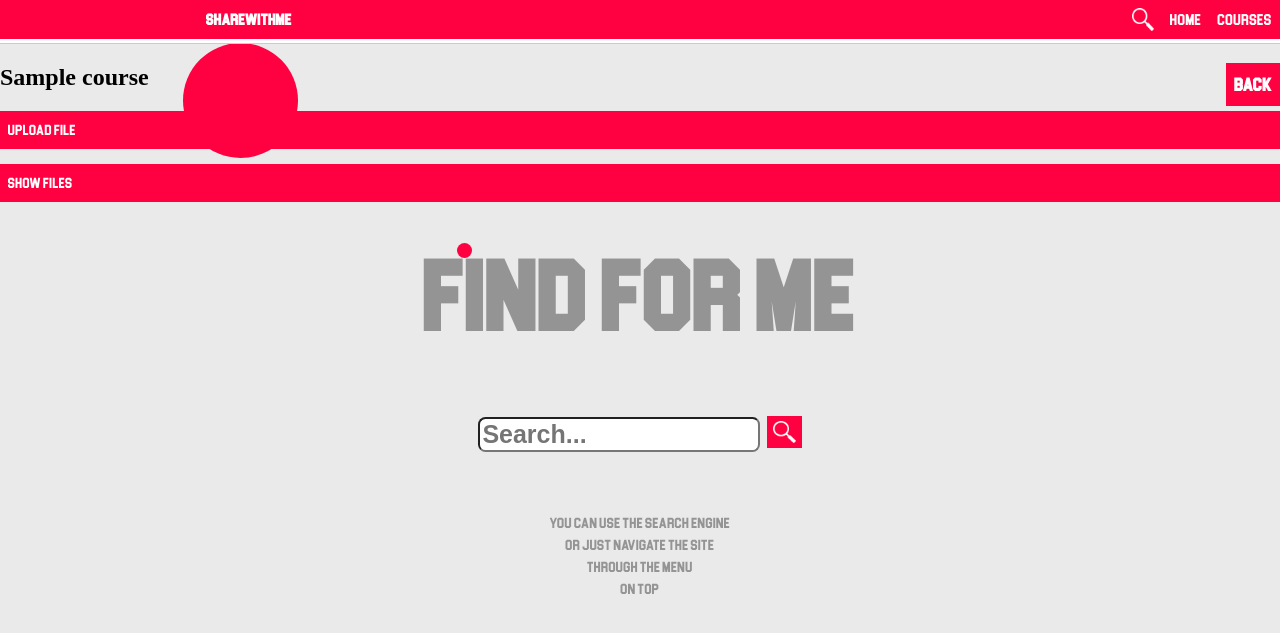
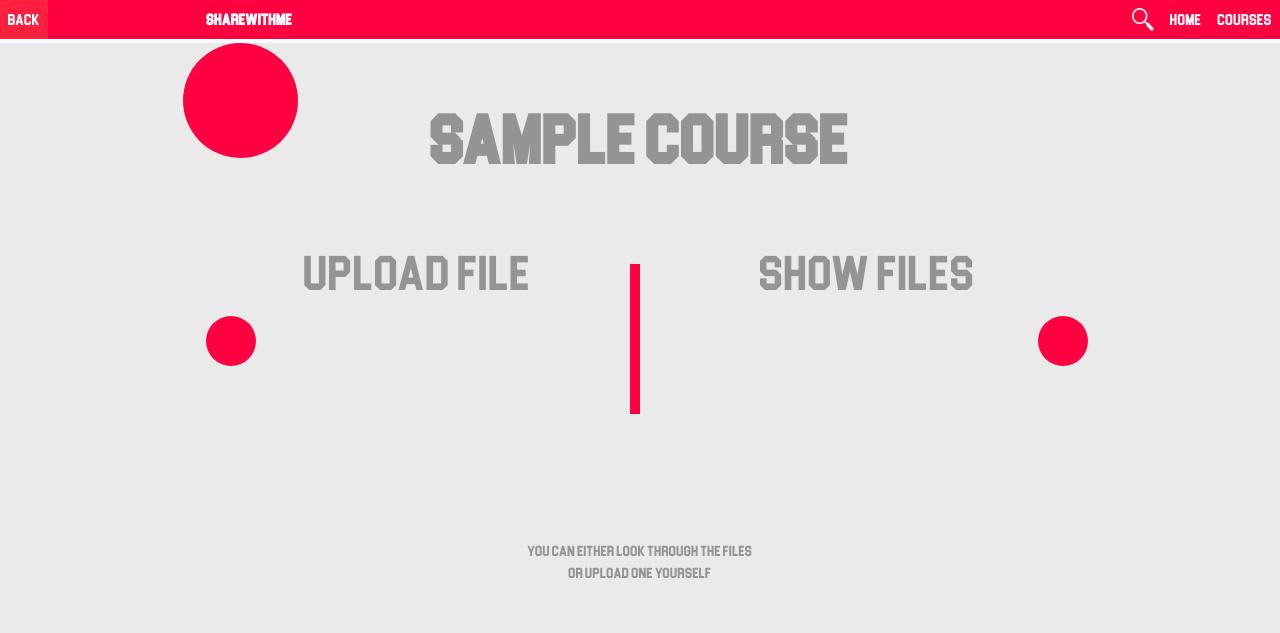
Before and after one commit to hpmalinova/Share-with-me, a Django app: a page that uses share_with_me/drive/templates/images/base.html in a window 1280 px wide. Shown: the top 633 px of the page. Run offline with Django 3.2, Linux system fonts and the light colour scheme; tables that the repository leaves empty hold one stand-in row (values such as "Sample post").

Commit message:
Added Final CSS

```diff
--- a/share_with_me/drive/models.py
+++ b/share_with_me/drive/models.py
@@ -24,7 +24,7 @@ class Image(models.Model):
     created_at = models.DateTimeField(auto_now_add=True)
     description = models.TextField(blank=True)
     course_path = models.ForeignKey(Courses, to_field='path', on_delete=models.CASCADE)
-    image = models.ImageField(default='static/default_img.jpg', upload_to=content_file_name)
+    image = models.ImageField(default='static/default_img.png', upload_to=content_file_name)
     file = models.FileField(upload_to=content_file_name, blank=True, null=True)
 
     def image_tag(self):
--- a/share_with_me/drive/static/drive/base_style.css
+++ b/share_with_me/drive/static/drive/style.css
@@ -65,39 +65,55 @@
     text-align: center;
 }
 
-/* ul */
+.welcome button {
+    width: 6em;
+    height: 100%;
+    background-color: #ff0040;
+    font-size: 50px;
+    font-family: blockletter;
+    color: white;
+    border: none;
+}
 
-ul {
+.welcome button:hover span {
+    display: none;
+}
+
+.welcome button:hover:before {
+    content: "ENTER";
+}
+
+.welcome a {
+    display: block;
+    font-family: 'blockletter';
+    text-decoration: none;
+    padding: 8px;
+    background-color: #ff0040;
+    color: white;
+}
+
+
+.menu ul {
   list-style-type: none;
   margin: 0;
   padding: 0;
   overflow: hidden;
   background-color: #ff0040;
   border-bottom: 4px solid white;
+  position:relative;
+  z-index: 5;
 }
 
-/* ul */
-
-/* li a:hover; */
-
-li a:hover {
+.menu li a:hover {
   background-color: #ff2040;
   display: block;
 }
 
-/* li a */
-
-/* li */
-
-li {
+.menu li {
   float: right;
 }
 
-/* li */
-
-/* a */
-
-a {
+.menu a {
     display: block;
     font-family: 'blockletter';
     text-decoration: none;
@@ -105,28 +121,83 @@ a {
     background-color: #ff0040;
 }
 
-a:link {
+.menu a:link {
     color: white;
     background-color: #ff0040;
 }
 
-a:visited {
+.menu a:visited {
   color: white;
   background-color: #ff0040;
 }
 
-/* a */
-
-h1 {
+.menu h1 {
     display: inline;
     text-align: center;
     color: white;
 }
 
-p {
+.menu p {
   font-size: 15px;
   color: #949494;
   font-family: 'blockletter';
+}
+
+/* COURSES */
+
+.courses a {
+    display: inline;
+    font-family: 'blockletter';
+    text-decoration: none;
+    padding: 8px;
+}
+
+.courses a:link {
+  color: #949494;
+}
+
+.courses a:visited {
+  color: #949494;
+}
+
+.courses li {
+  text-align: center;
+}
+
+.courses ul {
+  list-style-type: none;
+  margin: 0;
+  padding: 0;
+  color: #949494;
+  position:relative;
+  font-size: 50px;
+}
+
+.courses h1 {
+  font-family: 'blockletter';
+  font-size: 70px;
+  text-decoration: none;
+  text-align: center;
+  color: #949494;
+}
+
+.courses p {
+  font-size: 15px;
+  color: #949494;
+  font-family: 'blockletter';
+}
+
+.rectangle {
+  height: 150px;
+  width: 10px;
+  background-color: #ff0040;
+}
+
+.circle {
+  height: 50px;
+  width: 50px;
+  background-color: #ff0040;
+  border-radius: 50%;
 }
 
 /* Blockletter Font */
--- a/share_with_me/drive/templates/images/base.html
+++ b/share_with_me/drive/templates/images/base.html
@@ -1,32 +1,34 @@
 {% load static %}
-<link rel="stylesheet" href="{% static 'drive/base_style.css' %}">
-
-
+<link rel="stylesheet" href="{% static 'drive/style.css' %}">
 <style>
     body {
         background-color: #eaeaea;
         margin:0;
     }
 </style>
-<div id="topMenu">
-    <span style="z-index: -1" class="dot2"></span>
+
+<div class="menu">
+        <span style="z-index: -1;" class="dot2"></span>
         <ul>
-        <li style="float:left; padding-left: 198px; font-weight: bold;"><a href="{% url 'drive:images:base' %}">ShareWithMe</a></li>
+            <li style="float: left; "><a href="javascript:history.back()">Back</a></li>
+            <li style="float:left; padding-left: 150px; font-weight: bold;"><a href="{% url 'drive:images:base' %}">ShareWithMe</a></li>
             <li><a href="{% url 'drive:images:courses' %}">Courses</a></li>
             <li><a href="{% url 'drive:images:base' %}">Home</a></li>
-        <li><a href="{% url 'drive:images:base' %}">
-            <img src="/static/mg.png" alt="Search" width="22.5" height="22.5"></a></li>
+            <li><a href="{% url 'drive:images:base' %}"><img src="/static/mg.png" alt="Search" width="22.5" height="22.5"></a></li>
         </ul>
+        {% if request.path == "/home/" %}
+
         <span class="dot"></span>
         <div class="center findforme">
-        <h1 style="color: #949494;">FIND FOR ME</h1>
+            <h1 style="color: #949494;">Find For Me</h1>
         </div>
         <div class="center sharewithme">
             <form method="GET" action="{% url 'drive:images:search'%}" id="searchform">
                 <input style="color: #949494; font-weight: bold; font-size: 25px; background-color: #FFFFFF; border-radius: 0.3em;" size="16" class="searchfield" id="searchbox" name="q" type="text" value="{{ request.GET.q }}" placeholder="Search..."/>
-            <button style="border: none; height:32; background-color: #ff0040" type="submit"><img src="/static/mg.png" alt="Search" width="22.5" height="22.5"></button>
+                <button style="border: none; height:32; background-color: #ff0040;" type="submit"><img src="/static/mg.png" alt="Search" width="22.5" height="22.5"></button>
             </form>
             <p>You can use the search engine<br>or just navigate the site<br>through the menu<br>on top</p>
         </div>
+        {% endif %}
 </div>
 {% block content %} {% endblock %}
--- a/share_with_me/drive/templates/images/detail_subject.html
+++ b/share_with_me/drive/templates/images/detail_subject.html
@@ -1,8 +1,15 @@
 {% extends "images/base.html" %} {% block content %}
-<h3><a href="{% url 'drive:images:subject' course specialty %}" style="float: right;">Back</a></h3>
-
-<h2><strong>{{ subject }} </strong></h2>
-<p><a href="{% url 'drive:images:upload_file' course specialty subject %}">Upload file</a></p>
-<p><a href="{% url 'drive:images:list' course specialty subject %}">Show files</a></p>
-
+<div class="courses">
+    <h1><strong>{{ subject }} </strong></h1>
+    <ul style="text-align: center;">
+        <li style="display: inline; padding-right: 100px;"><a href="{% url 'drive:images:upload_file' course specialty subject %}">Upload file</a></li>
+        <li style="display: inline; padding-left: 100px;"><a href="{% url 'drive:images:list' course specialty subject %}">Show files</a></li>
+    </ul>
+    <div style="position: absolute; top:33%; right:50%;" class="rectangle"></div>
+    <div style="position: absolute; top:39.5%; right:80%;" class="circle"></div>
+    <div style="position: absolute; top:39.5%; right:15%;" class="circle"></div>
+    <div class="center sharewithme">
+        <p style="margin-top: 10em;">You can either look through the files<br>or upload one yourself</p>
+    </div>
+</div>
 {% endblock %}
```
Also changed, not shown: share_with_me/drive/static/drive/welcome_style.css (deleted, +0 -36 lines), share_with_me/drive/templates/images/courses.html (+13 -6 lines), share_with_me/drive/templates/images/detail.html (+22 -14 lines), share_with_me/drive/templates/images/list.html (+11 -5 lines), share_with_me/drive/templates/images/search.html (+8 -2 lines), share_with_me/drive/templates/images/speciality.html (+9 -3 lines), share_with_me/drive/templates/images/subject.html (+12 -5 lines), share_with_me/drive/templates/images/upload_file.html (+19 -8 lines), share_with_me/drive/templates/index.html (+5 -3 lines), share_with_me/drive/static/NavBar.png (deleted), share_with_me/drive/static/default_img.jpg (deleted), share_with_me/drive/static/default_img.png (added). Lines whose indentation alone changed are shown as unchanged.
